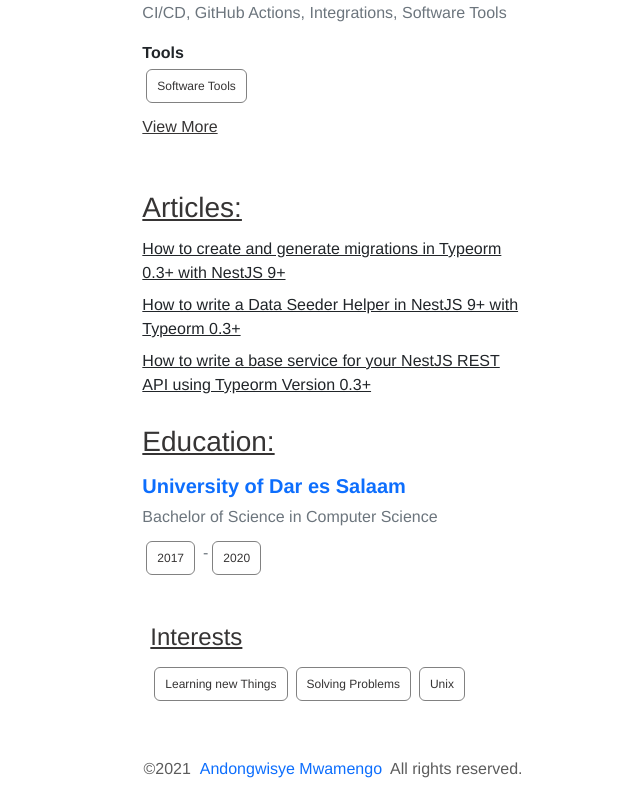
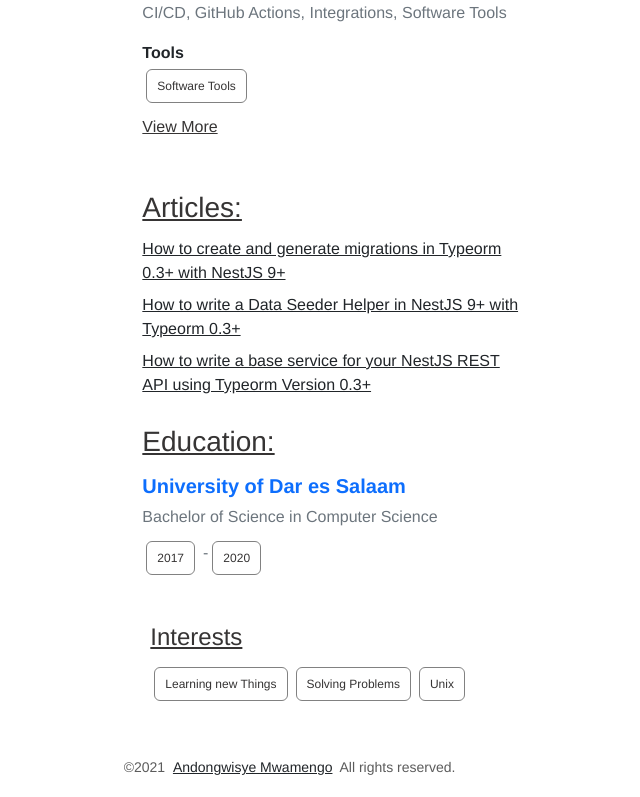
Before and after one commit to andymwamengo/andymwamengo, an Angular app: page / in a window 1280 px wide. Shown: the part 3612-4409 px from the top of the page, without its empty margins (307-947 px from the left). Built offline with nearby package versions, Linux system fonts and the light colour scheme.

Commit message:
style: footer styles

```diff
--- a/src/app/app.component.html
+++ b/src/app/app.component.html
@@ -243,12 +243,19 @@
     </div>
   </div>
 </div>
-<div class="container footer-text-muted">
+<div class="container-fluid footer-text-muted">
   <div class="d-flex justify-content-center">
-    <div class="d-flex flex-wrap py-3">
-      ©{{ currentYear }} &nbsp;<a href="https://andymwamengo.com"
-        >Andongwisye Mwamengo</a
-      >&nbsp; All rights reserved.
+    <div class="col-xl-4 col-lg-5 col-md-7 col-sm-10 col-xs-12">
+      <div class="d-flex flex-wrap py-3 d-flex justify-content-start">
+        <small>
+          ©{{ currentYear }} &nbsp;<a
+            href="https://andymwamengo.com"
+            class="text-dark"
+            style="text-decoration: underline"
+            >Andongwisye Mwamengo</a
+          >&nbsp; All rights reserved.
+        </small>
+      </div>
     </div>
   </div>
 </div>
```
